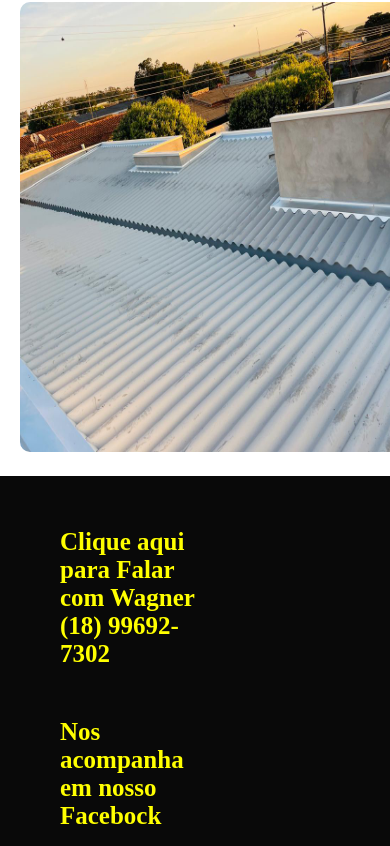
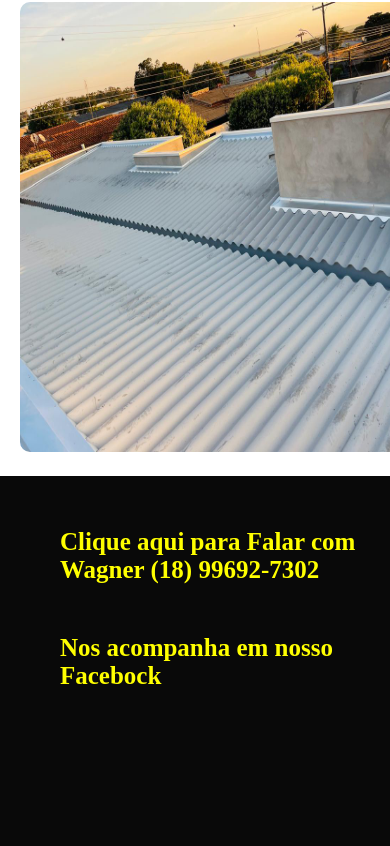
Before and after one commit to DouglasHF94/calhas.rei, a plain HTML site: page index.html in a window 390 px wide. Shown: the part 2441-3287 px from the top of the page. After the commit the page ends 3173 px from the top, so only its background shows below. Drawn offline with Linux system fonts and the light colour scheme; a web font is replaced by a local one.

Commit message:
footer midia 450px

```diff
--- a/style.css
+++ b/style.css
@@ -254,6 +254,14 @@ a {
    padding: 20px;
   }
 
+  .cont-footer {
+    background-color: var(--cor-1);
+    padding: 20px;
+    height: 200px;
+    display: grid;
+    grid-template-columns: 1fr ;
+  }
+
 
 
 
```
Also changed, not shown: imagens/log01.jpg (deleted), imagens/log02.png (deleted), imagens/pageInicial.png (deleted).
